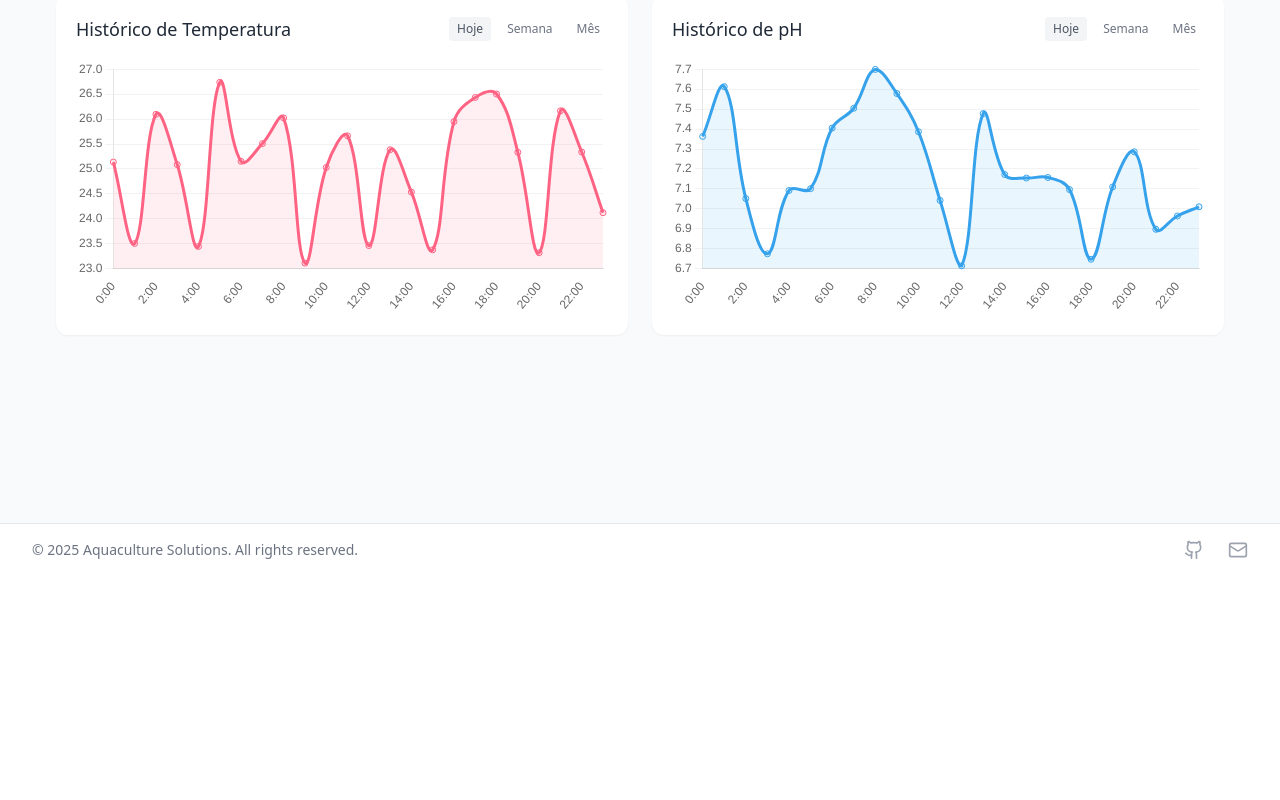
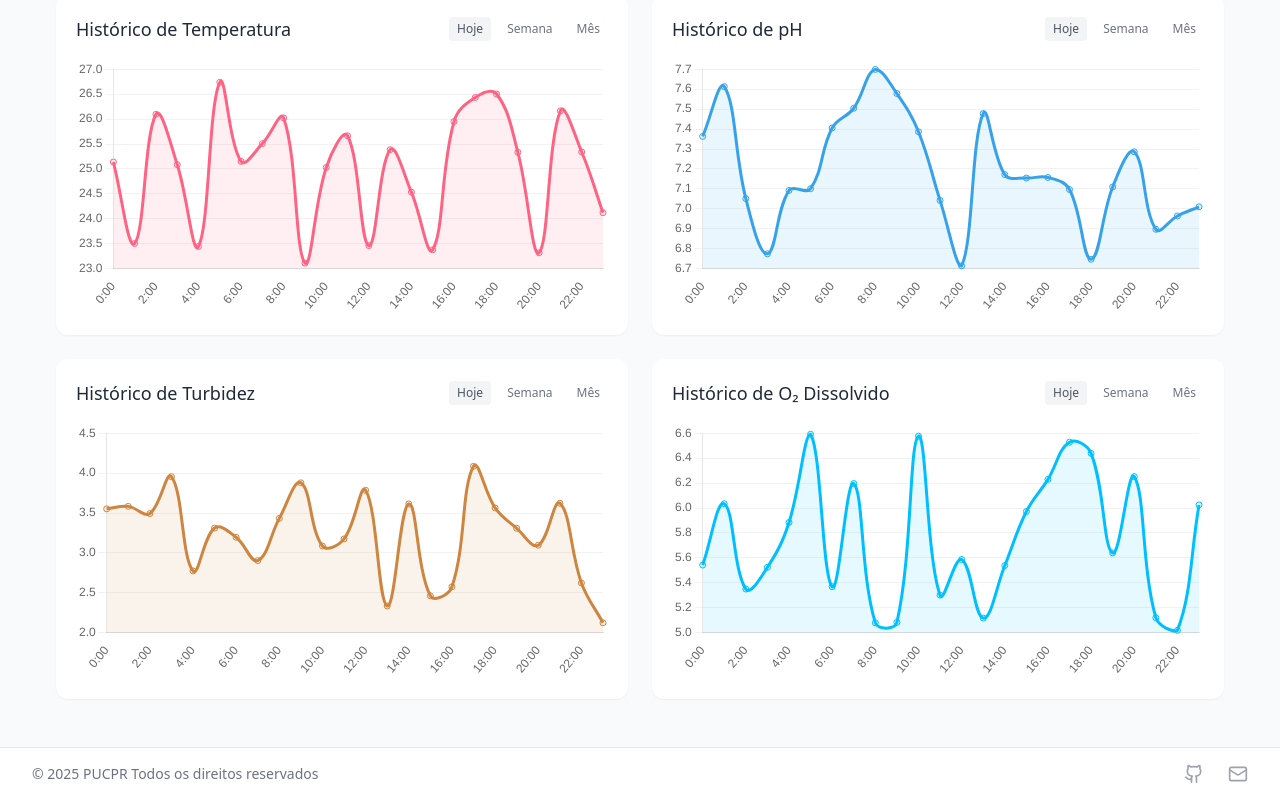
Before and after one commit to daniSoares08/Water_Quality_Vue, a Vue app: page /dashboard in a window 1280 px wide. Shown: the part 390-1190 px from the top of the page. Before the commit the page ends 966 px from the top, so only its background shows below. Built offline with nearby package versions, Linux system fonts and the light colour scheme.

Commit message:
adiciona gráficos de histórico de turbidez e O₂ dissolvido ao dashboard

```diff
--- a/src/App.vue
+++ b/src/App.vue
@@ -109,8 +109,7 @@
       <div class="max-w-7xl mx-auto py-4 px-4 sm:px-6 lg:px-8">
         <div class="flex justify-between items-center">
           <p class="text-sm text-gray-500 dark:text-gray-400">
-            &copy; {{ new Date().getFullYear() }} Aquaculture Solutions. All
-            rights reserved.
+            &copy; {{ new Date().getFullYear() }} PUCPR Todos os direitos reservados
           </p>
           <div class="flex space-x-6">
             <a
--- a/src/views/Dashboard.vue
+++ b/src/views/Dashboard.vue
@@ -109,6 +109,60 @@
             <canvas ref="phChartRef"></canvas>
           </div>
         </div>
+        <div class="bg-white dark:bg-gray-800 rounded-xl shadow-sm p-5">
+          <div class="flex justify-between items-center mb-4">
+            <h2 class="text-lg font-medium text-gray-800 dark:text-white">
+              Histórico de Turbidez
+            </h2>
+            <div class="flex space-x-2">
+              <button
+                class="text-xs px-2 py-1 rounded bg-gray-100 dark:bg-gray-700 text-gray-600 dark:text-gray-300"
+              >
+                Hoje
+              </button>
+              <button
+                class="text-xs px-2 py-1 rounded text-gray-500 dark:text-gray-400"
+              >
+                Semana
+              </button>
+              <button
+                class="text-xs px-2 py-1 rounded text-gray-500 dark:text-gray-400"
+              >
+                Mês
+              </button>
+            </div>
+          </div>
+          <div class="h-64">
+            <canvas ref="turbidityChartRef"></canvas>
+          </div>
+        </div>
+        <div class="bg-white dark:bg-gray-800 rounded-xl shadow-sm p-5">
+          <div class="flex justify-between items-center mb-4">
+            <h2 class="text-lg font-medium text-gray-800 dark:text-white">
+              Histórico de O₂ Dissolvido
+            </h2>
+            <div class="flex space-x-2">
+              <button
+                class="text-xs px-2 py-1 rounded bg-gray-100 dark:bg-gray-700 text-gray-600 dark:text-gray-300"
+              >
+                Hoje
+              </button>
+              <button
+                class="text-xs px-2 py-1 rounded text-gray-500 dark:text-gray-400"
+              >
+                Semana
+              </button>
+              <button
+                class="text-xs px-2 py-1 rounded text-gray-500 dark:text-gray-400"
+              >
+                Mês
+              </button>
+            </div>
+          </div>
+          <div class="h-64">
+            <canvas ref="oxygenChartRef"></canvas>
+          </div>
+        </div>
       </div>
     </div>
   </div>
@@ -130,6 +184,8 @@ const sensorData = {
 // Referências para os gráficos
 const temperatureChartRef = ref<HTMLCanvasElement | null>(null);
 const phChartRef = ref<HTMLCanvasElement | null>(null);
+const turbidityChartRef = ref<HTMLCanvasElement | null>(null);
+const oxygenChartRef = ref<HTMLCanvasElement | null>(null);
 
 // Função para determinar o status do sensor
 const getSensorStatus = (
@@ -255,5 +311,92 @@ onMounted(() => {
       },
     });
   }
+  // Inicializar gráfico de turbidez
+  if (turbidityChartRef.value) {
+    const ctx = turbidityChartRef.value.getContext("2d");
+    new Chart(ctx, {
+      type: "line",
+      data: {
+        labels: generateTimeLabels(),
+        datasets: [
+          {
+            label: "Turbidez (NTU)",
+            data: generateRandomData(3.1, 1.0, 24),
+            borderColor: "rgb(205, 133, 63)",
+            backgroundColor: "rgba(205, 133, 63, 0.1)",
+            tension: 0.4,
+            fill: true,
+          },
+        ],
+      },
+      options: {
+        responsive: true,
+        maintainAspectRatio: false,
+        plugins: {
+          legend: {
+            display: false,
+          },
+        },
+        scales: {
+          y: {
+            beginAtZero: false,
+            grid: {
+              display: true,
+              color: "rgba(0, 0, 0, 0.05)",
+            },
+          },
+          x: {
+            grid: {
+              display: false,
+            },
+          },
+        },
+      },
+    });
+  }
+
+  // Inicializar gráfico de O₂ Dissolvido
+  if (oxygenChartRef.value) {
+    const ctx = oxygenChartRef.value.getContext("2d");
+    new Chart(ctx, {
+      type: "line",
+      data: {
+        labels: generateTimeLabels(),
+        datasets: [
+          {
+            label: "O₂ Dissolvido (mg/L)",
+            data: generateRandomData(5.8, 0.8, 24),
+            borderColor: "rgb(0, 191, 255)",
+            backgroundColor: "rgba(0, 191, 255, 0.1)",
+            tension: 0.4,
+            fill: true,
+          },
+        ],
+      },
+      options: {
+        responsive: true,
+        maintainAspectRatio: false,
+        plugins: {
+          legend: {
+            display: false,
+          },
+        },
+        scales: {
+          y: {
+            beginAtZero: false,
+            grid: {
+              display: true,
+              color: "rgba(0, 0, 0, 0.05)",
+            },
+          },
+          x: {
+            grid: {
+              display: false,
+            },
+          },
+        },
+      },
+    });
+  }
 });
 </script>
```
